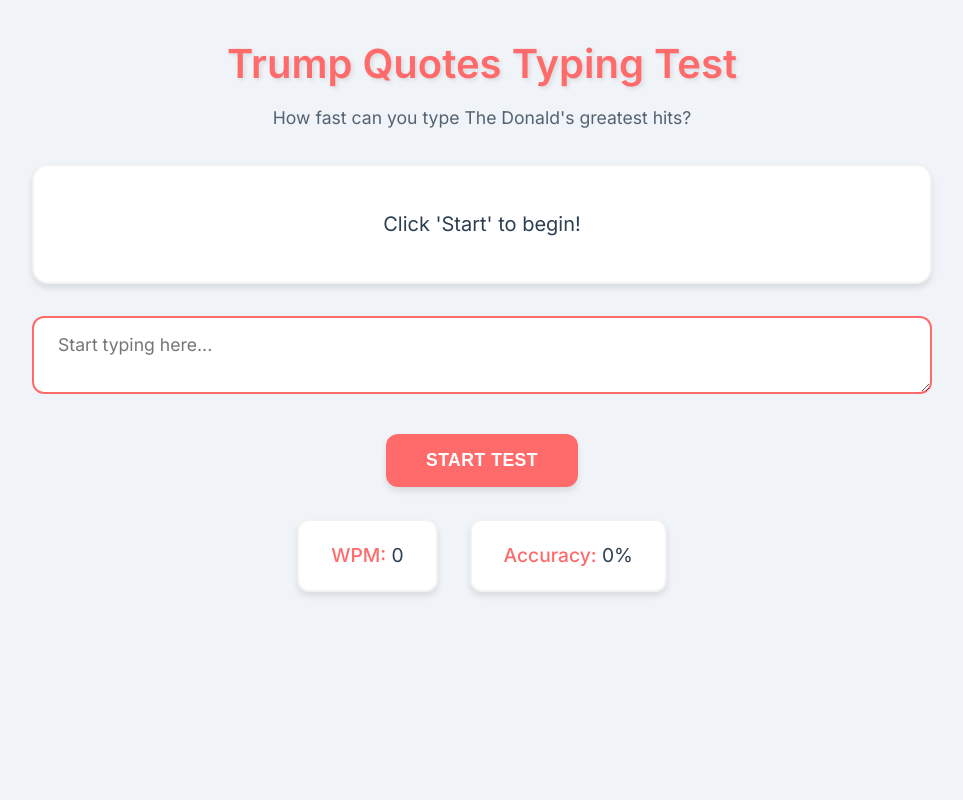
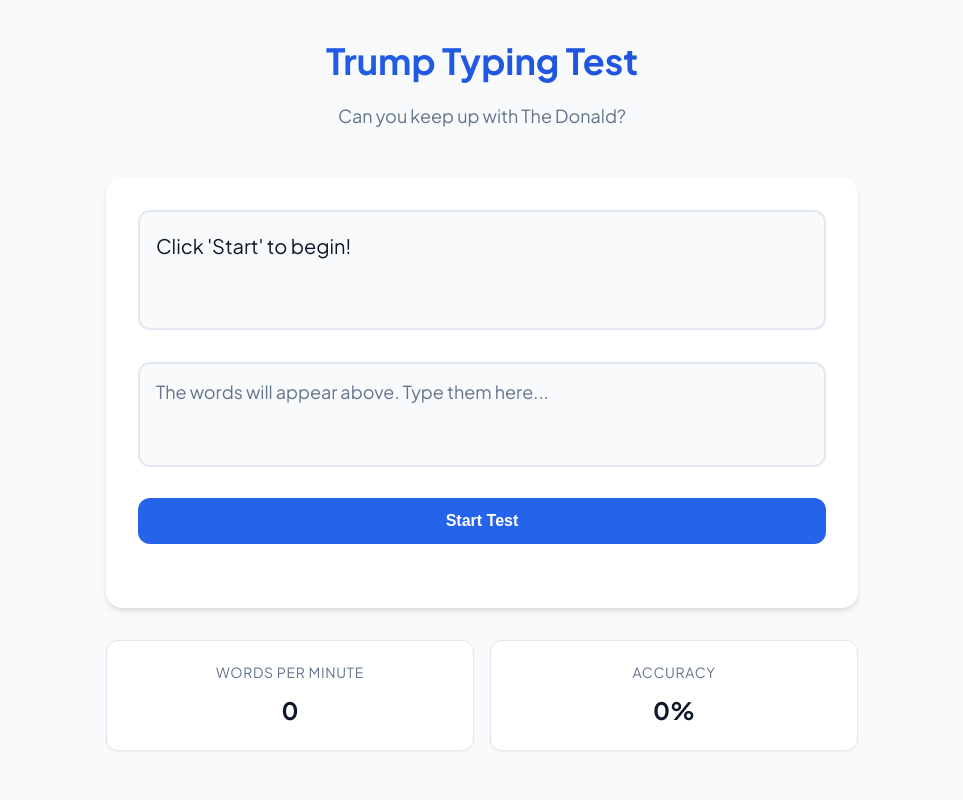
Before and after one commit to florezex/trump-typing-test, a Flask app: page / in a window 1280 px wide. Shown: the whole page, without its empty margins (158-1121 px from the left). Run offline with Flask 3, Linux system fonts and the light colour scheme.

Commit message:
Complete UI/UX overhaul with modern design system

```diff
--- a/templates/index.html
+++ b/templates/index.html
@@ -3,19 +3,22 @@
 <head>
     <meta charset="UTF-8">
     <meta name="viewport" content="width=device-width, initial-scale=1.0">
-    <title>Trump Quotes Typing Test</title>
-    <link href="https://fonts.googleapis.com/css2?family=Inter:wght@400;500;600&display=swap" rel="stylesheet">
+    <title>Trump Typing Test</title>
+    <link href="https://fonts.googleapis.com/css2?family=Plus+Jakarta+Sans:wght@400;500;600;700&display=swap" rel="stylesheet">
     <style>
         :root {
-            --primary: #FF6B6B;
-            --primary-dark: #FF5252;
-            --text: #2C3E50;
-            --bg: #F0F4F8;
-            --white: #FFFFFF;
-            --quote-bg: #FFFFFF;
-            --shadow: 0 4px 6px rgba(0, 0, 0, 0.1);
-            --correct: #66BB6A;
-            --incorrect: #EF5350;
+            --primary: #2563eb;
+            --primary-dark: #1d4ed8;
+            --bg: #f8fafc;
+            --text: #0f172a;
+            --text-light: #64748b;
+            --white: #ffffff;
+            --shadow-sm: 0 1px 2px rgba(0, 0, 0, 0.05);
+            --shadow: 0 4px 6px -1px rgba(0, 0, 0, 0.1), 0 2px 4px -1px rgba(0, 0, 0, 0.06);
+            --shadow-lg: 0 10px 15px -3px rgba(0, 0, 0, 0.1), 0 4px 6px -2px rgba(0, 0, 0, 0.05);
+            --correct: #22c55e;
+            --incorrect: #ef4444;
+            --border: #e2e8f0;
         }
 
         * {
@@ -25,180 +28,235 @@
         }
 
         body {
-            font-family: 'Inter', sans-serif;
+            font-family: 'Plus Jakarta Sans', sans-serif;
             background: var(--bg);
             color: var(--text);
             line-height: 1.6;
-            padding: 2rem;
-            min-height: 100vh;
-            display: flex;
-            flex-direction: column;
-            align-items: center;
+            -webkit-font-smoothing: antialiased;
         }
 
         .container {
-            max-width: 900px;
-            width: 100%;
+            max-width: 800px;
+            margin: 0 auto;
+            padding: 2rem 1.5rem;
+        }
+
+        .header {
             text-align: center;
+            margin-bottom: 3rem;
         }
 
         h1 {
-            font-size: 2.5rem;
-            margin-bottom: 0.5rem;
-            font-weight: 600;
-            color: var(--primary);
-            text-shadow: 2px 2px 4px rgba(0, 0, 0, 0.1);
+            font-size: 2.25rem;
+            font-weight: 700;
+            background: linear-gradient(135deg, var(--primary) 0%, var(--primary-dark) 100%);
+            -webkit-background-clip: text;
+            -webkit-text-fill-color: transparent;
+            margin-bottom: 0.75rem;
         }
 
         .subtitle {
-            font-size: 1.1rem;
-            color: var(--text);
+            color: var(--text-light);
+            font-size: 1.125rem;
+        }
+
+        .game-container {
+            background: var(--white);
+            border-radius: 1rem;
+            box-shadow: var(--shadow);
+            padding: 2rem;
             margin-bottom: 2rem;
-            opacity: 0.8;
         }
 
         .quote-display {
-            background: var(--quote-bg);
-            padding: 2rem;
-            border-radius: 16px;
+            font-size: 1.25rem;
+            line-height: 1.75;
             margin-bottom: 2rem;
-            font-size: 1.25rem;
-            box-shadow: var(--shadow);
             min-height: 120px;
             max-height: 200px;
             overflow-y: auto;
-            display: flex;
-            align-items: center;
-            justify-content: center;
-            width: 100%;
+            padding: 1rem;
+            border: 2px solid var(--border);
+            border-radius: 0.75rem;
+            background: var(--bg);
             white-space: pre-wrap;
-            border: 2px solid rgba(0, 0, 0, 0.05);
-            transition: all 0.3s ease;
         }
 
-        .quote-display:hover {
-            transform: translateY(-2px);
-            box-shadow: 0 6px 12px rgba(0, 0, 0, 0.15);
+        .quote-display::-webkit-scrollbar {
+            width: 8px;
+        }
+
+        .quote-display::-webkit-scrollbar-track {
+            background: var(--bg);
+            border-radius: 4px;
+        }
+
+        .quote-display::-webkit-scrollbar-thumb {
+            background: var(--text-light);
+            border-radius: 4px;
         }
 
         .input-area {
             width: 100%;
-            padding: 1rem 1.5rem;
-            font-size: 1.1rem;
-            border: 2px solid var(--primary);
-            border-radius: 12px;
-            margin-bottom: 2rem;
+            padding: 1rem;
+            font-size: 1.125rem;
+            border: 2px solid var(--border);
+            border-radius: 0.75rem;
+            margin-bottom: 1.5rem;
             font-family: inherit;
-            transition: all 0.3s ease;
-            background: var(--white);
+            transition: all 0.2s ease;
+            background: var(--bg);
             color: var(--text);
+            resize: none;
         }
 
         .input-area:focus {
             outline: none;
-            box-shadow: 0 0 0 3px rgba(255, 107, 107, 0.3);
-            transform: translateY(-1px);
+            border-color: var(--primary);
+            box-shadow: 0 0 0 3px rgba(37, 99, 235, 0.1);
+        }
+
+        .input-area::placeholder {
+            color: var(--text-light);
+        }
+
+        .controls {
+            display: flex;
+            gap: 1rem;
+            margin-bottom: 2rem;
         }
 
         .btn {
+            flex: 1;
             background: var(--primary);
             color: var(--white);
             border: none;
-            padding: 1rem 2.5rem;
-            font-size: 1.1rem;
-            border-radius: 12px;
+            padding: 0.875rem 1.5rem;
+            font-size: 1rem;
+            border-radius: 0.75rem;
             cursor: pointer;
-            transition: 0.3s ease;
             font-weight: 600;
-            text-transform: uppercase;
-            letter-spacing: 0.5px;
-            box-shadow: var(--shadow);
+            transition: all 0.2s ease;
         }
 
         .btn:hover {
             background: var(--primary-dark);
-            transform: translateY(-2px);
-            box-shadow: 0 6px 12px rgba(0, 0, 0, 0.15);
+            transform: translateY(-1px);
+        }
+
+        .btn:active {
+            transform: translateY(0);
         }
 
         .btn:disabled {
-            background: #95a5a6;
+            background: var(--text-light);
             cursor: not-allowed;
             transform: none;
-            box-shadow: none;
         }
 
         .stats {
-            margin-top: 2rem;
-            font-size: 1.2rem;
-            display: flex;
-            justify-content: center;
-            gap: 2rem;
+            display: grid;
+            grid-template-columns: repeat(auto-fit, minmax(150px, 1fr));
+            gap: 1rem;
         }
 
         .stat-item {
             background: var(--white);
-            padding: 1.2rem 2rem;
-            border-radius: 12px;
-            box-shadow: var(--shadow);
-            transition: all 0.3s ease;
-            border: 2px solid rgba(0, 0, 0, 0.05);
-        }
-
-        .stat-item:hover {
-            transform: translateY(-2px);
-            box-shadow: 0 6px 12px rgba(0, 0, 0, 0.15);
+            padding: 1.25rem;
+            border-radius: 0.75rem;
+            box-shadow: var(--shadow-sm);
+            border: 1px solid var(--border);
+            text-align: center;
         }
 
         .stat-label {
-            font-weight: 500;
-            color: var(--primary);
+            display: block;
+            font-size: 0.875rem;
+            color: var(--text-light);
+            margin-bottom: 0.5rem;
+            text-transform: uppercase;
+            letter-spacing: 0.05em;
+        }
+
+        .stat-value {
+            font-size: 1.5rem;
+            font-weight: 700;
+            color: var(--text);
         }
 
         .correct {
             color: var(--correct);
-            background: rgba(102, 187, 106, 0.1);
         }
 
         .incorrect {
             color: var(--incorrect);
-            background: rgba(239, 83, 80, 0.1);
         }
 
-        @media (max-width: 600px) {
-            body {
+        @media (max-width: 640px) {
+            .container {
                 padding: 1rem;
             }
 
             h1 {
-                font-size: 2rem;
+                font-size: 1.875rem;
+            }
+
+            .game-container {
+                padding: 1.5rem;
             }
 
             .quote-display {
-                font-size: 1.1rem;
-                padding: 1.5rem;
+                font-size: 1.125rem;
             }
 
-            .stats {
+            .controls {
                 flex-direction: column;
-                gap: 1rem;
             }
+
+            .btn {
+                width: 100%;
+            }
+        }
+
+        .result-message {
+            text-align: center;
+            font-size: 1.25rem;
+            font-weight: 600;
+            margin: 1rem 0;
+            color: var(--primary);
         }
     </style>
 </head>
 <body>
     <div class="container">
-        <h1>Trump Quotes Typing Test</h1>
-        <p class="subtitle">How fast can you type The Donald's greatest hits?</p>
-        <div id="quote" class="quote-display">Click 'Start' to begin!</div>
-        <textarea id="input" class="input-area" disabled placeholder="Start typing here..."></textarea>
-        <button id="start" class="btn">Start Test</button>
+        <div class="header">
+            <h1>Trump Typing Test</h1>
+            <p class="subtitle">Can you keep up with The Donald?</p>
+        </div>
+
+        <div class="game-container">
+            <div id="quote" class="quote-display">Click 'Start' to begin!</div>
+            <textarea
+                id="input"
+                class="input-area"
+                rows="3"
+                disabled
+                placeholder="The words will appear above. Type them here..."
+            ></textarea>
+            <div class="controls">
+                <button id="start" class="btn">Start Test</button>
+                <button id="reset" class="btn" style="display: none;">Reset</button>
+            </div>
+        </div>
+
         <div class="stats">
             <div class="stat-item">
-                <span class="stat-label">WPM:</span> <span id="wpm">0</span>
+                <span class="stat-label">Words per Minute</span>
+                <span id="wpm" class="stat-value">0</span>
             </div>
             <div class="stat-item">
-                <span class="stat-label">Accuracy:</span> <span id="accuracy">0</span>%
+                <span class="stat-label">Accuracy</span>
+                <span id="accuracy" class="stat-value">0%</span>
             </div>
         </div>
     </div>
@@ -208,6 +266,7 @@
             quote: document.getElementById('quote'),
             input: document.getElementById('input'),
             start: document.getElementById('start'),
+            reset: document.getElementById('reset'),
             wpm: document.getElementById('wpm'),
             accuracy: document.getElementById('accuracy')
         };
@@ -226,13 +285,29 @@
             return Math.round((correct / original.length) * 100);
         }
 
-        function updateResults(wpm, accuracy) {
+        function showResult(wpm, accuracy) {
             elements.wpm.textContent = wpm;
-            elements.accuracy.textContent = accuracy;
+            elements.accuracy.textContent = `${accuracy}%`;
             elements.input.value = '';
             elements.input.disabled = true;
+            elements.start.style.display = 'none';
+            elements.reset.style.display = 'block';
+            elements.quote.innerHTML = `
+                <div class="result-message">
+                    Great job! You typed at ${wpm} WPM with ${accuracy}% accuracy.
+                </div>
+            `;
+        }
+
+        function resetGame() {
+            elements.quote.textContent = "Click 'Start' to begin!";
+            elements.wpm.textContent = '0';
+            elements.accuracy.textContent = '0%';
+            elements.input.value = '';
+            elements.input.disabled = true;
+            elements.start.style.display = 'block';
+            elements.reset.style.display = 'none';
             elements.start.textContent = 'Start Test';
-            elements.quote.textContent = `WPM: ${wpm} | Accuracy: ${accuracy}%\nClick 'Start' to try again!`;
         }
 
         function updateQuoteDisplay() {
@@ -256,16 +331,18 @@
             } else {
                 const wpm = calculateWPM(startTime, Date.now(), elements.input.value);
                 const accuracy = calculateAccuracy(quote, elements.input.value);
-                updateResults(wpm, accuracy);
+                showResult(wpm, accuracy);
             }
         });
+
+        elements.reset.addEventListener('click', resetGame);
 
         elements.input.addEventListener('input', () => {
             updateQuoteDisplay();
             if (elements.input.value === quote) {
                 const wpm = calculateWPM(startTime, Date.now(), quote);
                 const accuracy = calculateAccuracy(quote, quote);
-                updateResults(wpm, accuracy);
+                showResult(wpm, accuracy);
             }
         });
     </script>
```
